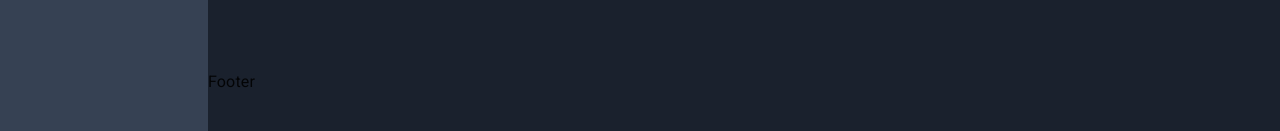
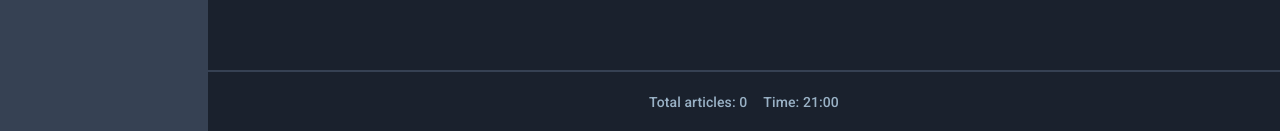
Before and after one commit to Kacper-Arendt/global-giggles, a React (Vite) app: page / in a window 1280 px wide. Shown: the part 666-797 px from the top of the page. Built offline with nearby package versions, Linux system fonts and the light colour scheme; no server answers.

Commit message:
feat add footer

```diff
--- a/src/layouts/sections/Footer.tsx
+++ b/src/layouts/sections/Footer.tsx
@@ -1,7 +1,37 @@
-import styled from '@emotion/styled';
+import { styled } from '@mui/material/styles';
+import Box from '@mui/material/Box';
+import { useCurrentHoursAndMinutes } from 'src/utils/hooks/useCurrentTime';
+import { t } from 'i18next';
+import Typography from '@mui/material/Typography';
+import { useAppSelector } from 'src/redux/hooks';
+import { selectNews } from 'src/redux/slices/news';
 
-const StyledFooter = styled.footer`
+const StyledFooter = styled(Box)`
 	grid-area: footer;
+
+	display: flex;
+	justify-content: center;
+	column-gap: 1rem;
+	align-items: center;
+
+	padding: 0.5rem;
+	border-top: 2px solid ${({ theme }) => theme.palette.background.paper};
+	color: ${({ theme }) => theme.palette.text.secondary};
 `;
 
-export const Footer = () => <StyledFooter>Footer</StyledFooter>;
+export const Footer = () => {
+	const currentTime = useCurrentHoursAndMinutes();
+	const { articles } = useAppSelector(selectNews);
+	const articlesCount = articles?.length;
+
+	return (
+		<StyledFooter>
+			<Typography variant="subtitle2">
+				{t('totalArticles')}: {articlesCount}
+			</Typography>
+			<Typography variant="subtitle2">
+				{t('time')}: {currentTime}
+			</Typography>
+		</StyledFooter>
+	);
+};
--- a/src/layouts/views/MainLayout.tsx
+++ b/src/layouts/views/MainLayout.tsx
@@ -1,17 +1,18 @@
+import Box from '@mui/material/Box';
+import { styled } from '@mui/material/styles';
+
 // COMPONENTS
 import { Aside, Footer, Header, Main } from 'src/layouts/sections';
-
-import Box from '@mui/material/Box';
-import { styled } from '@mui/material/styles';
 
 const StyledMainLayout = styled(Box)`
 	display: grid;
 	grid-template-areas:
 		'header header'
 		'aside main'
+		'aside .'
 		'aside footer';
 	grid-template-columns: 13rem 1fr;
-	grid-template-rows: 4rem 1fr 4rem;
+	grid-template-rows: 4rem 1fr 0.5rem 4rem;
 	height: 100vh;
 	background-color: ${({ theme }) => theme.palette.background.default};
 `;
--- /dev/null
+++ b/src/utils/hooks/useCurrentTime.ts
@@ -0,0 +1,24 @@
+import { useEffect, useState } from 'react';
+
+const getCurrentTime = (): string => {
+	const now = new Date();
+	const hour = now.getHours().toString().padStart(2, '0');
+	const minute = now.getMinutes().toString().padStart(2, '0');
+	return `${hour}:${minute}`;
+};
+
+export const useCurrentHoursAndMinutes = () => {
+	const [time, setTime] = useState(getCurrentTime());
+
+	useEffect(() => {
+		const interval = setInterval(() => {
+			const newTime = getCurrentTime();
+			if (newTime !== time) {
+				setTime(newTime);
+			}
+		}, 1000);
+		return () => clearInterval(interval);
+	}, [time]);
+
+	return time;
+};
--- a/src/utils/theme/theme.ts
+++ b/src/utils/theme/theme.ts
@@ -30,6 +30,10 @@ declare module '@mui/material/styles' {
 			secondary: {
 				main: string;
 			};
+			text: {
+				primary: string;
+				secondary: string;
+			};
 			background: {
 				default: string;
 				paper: string;
@@ -48,6 +52,10 @@ declare module '@emotion/react' {
 			secondary: {
 				main: string;
 			};
+			text: {
+				primary: string;
+				secondary: string;
+			};
 			background: {
 				default: string;
 				paper: string;
--- a/src/utils/translations/en.json
+++ b/src/utils/translations/en.json
@@ -1,5 +1,7 @@
 {
   "submit": "Submit",
   "loading": "Loading",
-  "read": "Read"
+  "read": "Read",
+  "time": "Time",
+  "totalArticles": "Total articles"
 }
--- a/src/utils/translations/pl.json
+++ b/src/utils/translations/pl.json
@@ -1,5 +1,7 @@
 {
   "submit": "Zatwierdź",
   "loading": "Ładowanie",
-  "read": "Przeczytaj"
+  "read": "Przeczytaj",
+  "time": "Czas",
+  "totalArticles": "Wszystkie artykuły"
 }
```
